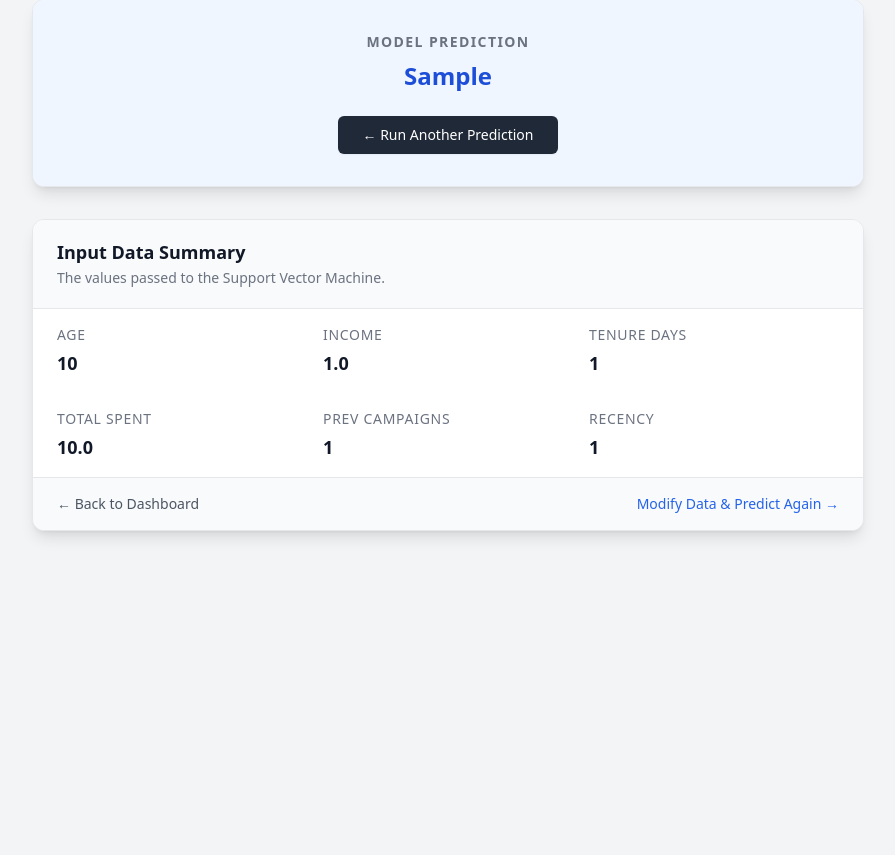
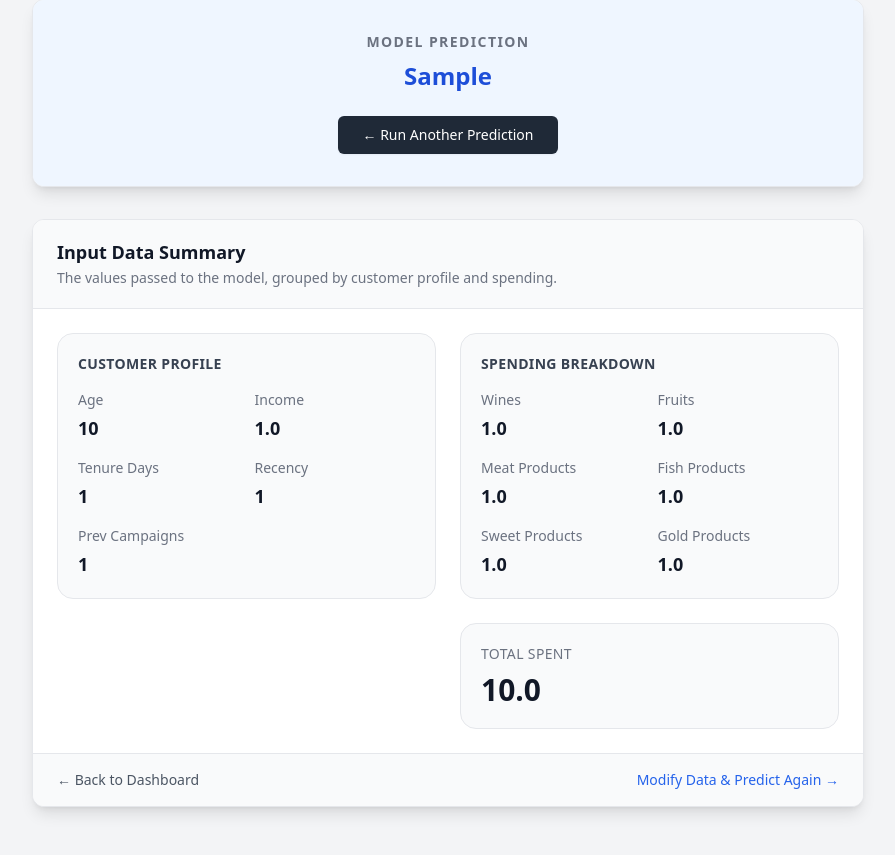
Before and after one commit to GraziellaMS21/Saavedra_Graziella, a Django app: page /predict/1/result/ in a window 1280 px wide. Shown: the part 141-996 px from the top of the page, without its empty margins (192-1087 px from the left). Before the commit the page ends 679 px from the top, so only its background shows below. Run offline with Django 5.2, Linux system fonts and the light colour scheme; tables that the repository leaves empty hold one stand-in row (values such as "Sample post"); some libraries are stand-ins or nearby versions.

Commit message:
the layout  improved

```diff
--- a/marketing/templates/marketing/result.html
+++ b/marketing/templates/marketing/result.html
@@ -53,95 +53,116 @@
             Input Data Summary
           </h3>
           <p class="mt-1 max-w-2xl text-sm text-gray-500">
-            The values passed to the Support Vector Machine.
+            The values passed to the model, grouped by customer profile and
+            spending.
           </p>
         </div>
 
-        <!-- <div class="px-6 py-4">
-                <dl class="grid grid-cols-1 sm:grid-cols-2 lg:grid-cols-3 gap-x-4 gap-y-8">
-                    {% for key, value in input_data.items %}
-                        <div class="sm:col-span-1">
-                            <dt class="text-sm font-medium text-gray-500 uppercase tracking-wider">
-                                {{ key }}
-                            </dt>
-                            <dd class="mt-1 text-lg font-bold text-gray-900">
-                                {{ value }}
-                            </dd>
-                        </div>
-                    {% endfor %}
-                </dl>
-            </div> -->
-
-        <!-- with db -->
-        <div class="px-6 py-4">
-          <dl
-            class="grid grid-cols-1 sm:grid-cols-2 lg:grid-cols-3 gap-x-4 gap-y-8"
+        <div class="px-6 py-6">
+          <div class="grid gap-6 lg:grid-cols-2">
+            <div class="space-y-6">
+              <div class="rounded-2xl border border-gray-200 bg-gray-50 p-5">
+                <h4
+                  class="text-sm font-semibold text-gray-700 uppercase tracking-wide"
                 >
-            <!-- Pulling directly from the database record -->
-            <div class="sm:col-span-1">
-              <dt
-                class="text-sm font-medium text-gray-500 uppercase tracking-wider"
-              >
-                Age
-              </dt>
-              <dd class="mt-1 text-lg font-bold text-gray-900">
+                  Customer Profile
+                </h4>
+                <dl class="mt-4 grid grid-cols-1 gap-4 sm:grid-cols-2">
+                  <div>
+                    <dt class="text-sm text-gray-500">Age</dt>
+                    <dd class="mt-1 text-lg font-semibold text-gray-900">
                       {{ record.Age }}
                     </dd>
                   </div>
-            <div class="sm:col-span-1">
-              <dt
-                class="text-sm font-medium text-gray-500 uppercase tracking-wider"
-              >
-                Income
-              </dt>
-              <dd class="mt-1 text-lg font-bold text-gray-900">
+                  <div>
+                    <dt class="text-sm text-gray-500">Income</dt>
+                    <dd class="mt-1 text-lg font-semibold text-gray-900">
                       {{ record.Income }}
                     </dd>
                   </div>
-            <div class="sm:col-span-1">
-              <dt
-                class="text-sm font-medium text-gray-500 uppercase tracking-wider"
-              >
-                Tenure Days
-              </dt>
-              <dd class="mt-1 text-lg font-bold text-gray-900">
+                  <div>
+                    <dt class="text-sm text-gray-500">Tenure Days</dt>
+                    <dd class="mt-1 text-lg font-semibold text-gray-900">
                       {{ record.Tenure_Days }}
                     </dd>
                   </div>
-            <div class="sm:col-span-1">
-              <dt
-                class="text-sm font-medium text-gray-500 uppercase tracking-wider"
-              >
-                Total Spent
-              </dt>
-              <dd class="mt-1 text-lg font-bold text-gray-900">
-                {{ record.Total_Spent }}
+                  <div>
+                    <dt class="text-sm text-gray-500">Recency</dt>
+                    <dd class="mt-1 text-lg font-semibold text-gray-900">
+                      {{ record.Recency }}
                     </dd>
                   </div>
-            <div class="sm:col-span-1">
-              <dt
-                class="text-sm font-medium text-gray-500 uppercase tracking-wider"
-              >
-                Prev Campaigns
-              </dt>
-              <dd class="mt-1 text-lg font-bold text-gray-900">
+                  <div class="sm:col-span-2">
+                    <dt class="text-sm text-gray-500">Prev Campaigns</dt>
+                    <dd class="mt-1 text-lg font-semibold text-gray-900">
                       {{ record.Prev_Campaigns }}
-              </dd>
-            </div>
-            <div class="sm:col-span-1">
-              <dt
-                class="text-sm font-medium text-gray-500 uppercase tracking-wider"
-              >
-                Recency
-              </dt>
-              <dd class="mt-1 text-lg font-bold text-gray-900">
-                {{ record.Recency }}
                     </dd>
                   </div>
                 </dl>
               </div>
+            </div>
+
+            <div class="space-y-6">
+              <div class="rounded-2xl border border-gray-200 bg-gray-50 p-5">
+                <h4
+                  class="text-sm font-semibold text-gray-700 uppercase tracking-wide"
+                >
+                  Spending Breakdown
+                </h4>
+                <dl class="mt-4 grid grid-cols-1 gap-4 sm:grid-cols-2">
+                  <div>
+                    <dt class="text-sm text-gray-500">Wines</dt>
+                    <dd class="mt-1 text-lg font-semibold text-gray-900">
+                      {{ record.MntWines }}
+                    </dd>
+                  </div>
+                  <div>
+                    <dt class="text-sm text-gray-500">Fruits</dt>
+                    <dd class="mt-1 text-lg font-semibold text-gray-900">
+                      {{ record.MntFruits }}
+                    </dd>
+                  </div>
+                  <div>
+                    <dt class="text-sm text-gray-500">Meat Products</dt>
+                    <dd class="mt-1 text-lg font-semibold text-gray-900">
+                      {{ record.MntMeatProducts }}
+                    </dd>
+                  </div>
+                  <div>
+                    <dt class="text-sm text-gray-500">Fish Products</dt>
+                    <dd class="mt-1 text-lg font-semibold text-gray-900">
+                      {{ record.MntFishProducts }}
+                    </dd>
+                  </div>
+                  <div>
+                    <dt class="text-sm text-gray-500">Sweet Products</dt>
+                    <dd class="mt-1 text-lg font-semibold text-gray-900">
+                      {{ record.MntSweetProducts }}
+                    </dd>
+                  </div>
+                  <div>
+                    <dt class="text-sm text-gray-500">Gold Products</dt>
+                    <dd class="mt-1 text-lg font-semibold text-gray-900">
+                      {{ record.MntGoldProds }}
+                    </dd>
+                  </div>
+                </dl>
+              </div>
+
+              <div class="rounded-2xl border border-gray-200 bg-gray-50 p-5">
+                <dt class="text-sm text-gray-500 uppercase tracking-wide">
+                  Total Spent
+                </dt>
+                <dd class="mt-2 text-3xl font-extrabold text-gray-900">
+                  {{ record.Total_Spent }}
+                </dd>
+              </div>
+            </div>
+          </div>
+        </div>
+
         <div
-          class="bg-gray-50 px-6 py-4 border-t border-gray-200 flex justify-between"
+          class="bg-gray-50 px-6 py-4 border-t border-gray-200 flex flex-col gap-3 sm:flex-row sm:justify-between sm:items-center"
         >
           <a
             href="{% url 'dashboard' %}"
@@ -149,7 +170,6 @@
             >&larr; Back to Dashboard</a
           >
 
-          <!-- This links to the EDIT URL for this specific record -->
           <a
             href="{% url 'edit_predict' record.id %}"
             class="text-sm font-medium text-blue-600 hover:text-blue-500"
--- a/marketing/views.py
+++ b/marketing/views.py
@@ -85,6 +85,8 @@
 
 # with database
 # marketing/views.py
+import csv
+import io
 import os
 import joblib
 import pandas as pd
@@ -92,6 +94,7 @@ from django.shortcuts import render, redirect, get_object_or_404
 from django.conf import settings
 from .forms import MarketingPredictionForm
 from .models import CustomerPrediction
+from .ml_utils import predict_result
 
 # 1. Define paths to your models (Update these filenames if yours are different!)
 MODEL_DIR = os.path.join(settings.BASE_DIR, 'marketing', 'ml_models')
@@ -110,10 +113,128 @@ try:
 except FileNotFoundError as e:
     print(f"WARNING: ML files missing. {e}")
 
+
+def normalize_field_name(name: str) -> str:
+    return name.strip().lower().replace(' ', '').replace('-', '').replace('.', '')
+
+
+def coerce_value(field, value):
+    if value is None or value == '':
+        return None
+
+    internal_type = field.get_internal_type()
+    if internal_type in ('IntegerField', 'BigIntegerField', 'SmallIntegerField', 'PositiveIntegerField', 'PositiveSmallIntegerField'):
+        return int(value)
+    if internal_type in ('FloatField', 'DecimalField'):
+        return float(value)
+    if internal_type in ('BooleanField', 'NullBooleanField'):
+        return value.lower() in ('1', 'true', 'yes', 'on')
+    return value
+
+
 def dashboard_view(request):
-    """Shows the table of all saved predictions."""
+    """Shows the table of all saved predictions and handles CSV import and bulk delete."""
+    import_message = None
+    import_errors = []
+    delete_message = None
+    delete_errors = []
+
+    if request.method == 'POST':
+        if 'csv_file' in request.FILES:
+            csv_file = request.FILES.get('csv_file')
+            if csv_file is None:
+                import_errors.append('Please upload a CSV file to import.')
+            else:
+                try:
+                    decoded = csv_file.read().decode('utf-8-sig')
+                    reader = csv.DictReader(io.StringIO(decoded))
+
+                    if reader.fieldnames is None:
+                        raise ValueError('CSV file appears to be empty or malformed.')
+
+                    model_fields = {
+                        field.name: field
+                        for field in CustomerPrediction._meta.get_fields()
+                        if getattr(field, 'concrete', False) and not field.auto_created
+                    }
+                    field_map = {normalize_field_name(name): name for name in model_fields}
+                    field_map['id'] = 'id'
+
+                    created = 0
+                    updated = 0
+                    skipped = 0
+
+                    for row_number, row in enumerate(reader, start=1):
+                        if not any(value and value.strip() for value in row.values() if value is not None):
+                            skipped += 1
+                            continue
+
+                        normalized_row = {
+                            field_map.get(normalize_field_name(key), key): value.strip()
+                            for key, value in row.items()
+                            if value is not None and value.strip() != ''
+                        }
+
+                        try:
+                            is_new = True
+                            if 'id' in normalized_row:
+                                try:
+                                    record = CustomerPrediction.objects.get(pk=int(normalized_row['id']))
+                                    is_new = False
+                                except (CustomerPrediction.DoesNotExist, ValueError):
+                                    record = CustomerPrediction()
+                            else:
+                                record = CustomerPrediction()
+
+                            for field_name, field in model_fields.items():
+                                if field_name in ('prediction_result', 'created_at'):
+                                    continue
+                                if field_name in normalized_row:
+                                    setattr(record, field_name, coerce_value(field, normalized_row[field_name]))
+
+                            record.prediction_result = predict_result({
+                                field_name: getattr(record, field_name)
+                                for field_name in model_fields
+                                if field_name not in ('prediction_result', 'created_at')
+                                and getattr(record, field_name) is not None
+                            })
+                            record.save()
+
+                            if is_new:
+                                created += 1
+                            else:
+                                updated += 1
+                        except Exception as row_exc:
+                            skipped += 1
+                            import_errors.append(f'Row {row_number}: {row_exc}')
+
+                    import_message = f'CSV import complete: {created} created, {updated} updated, {skipped} skipped.'
+                except Exception as exc:
+                    import_errors.append(str(exc))
+
+        elif request.POST.get('delete_selected') is not None:
+            selected_ids = request.POST.getlist('selected_ids')
+            if not selected_ids:
+                delete_errors.append('No records selected for deletion.')
+            else:
+                deleted_count = 0
+                for index, id_value in enumerate(selected_ids, start=1):
+                    try:
+                        record = CustomerPrediction.objects.get(pk=int(id_value))
+                        record.delete()
+                        deleted_count += 1
+                    except Exception as exc:
+                        delete_errors.append(f'Selected row {index} (id={id_value}): {exc}')
+                delete_message = f'{deleted_count} selected record(s) deleted.'
+
     predictions = CustomerPrediction.objects.all().order_by('-created_at')
-    return render(request, 'marketing/dashboard.html', {'predictions': predictions})
+    return render(request, 'marketing/dashboard.html', {
+        'predictions': predictions,
+        'import_message': import_message,
+        'import_errors': import_errors,
+        'delete_message': delete_message,
+        'delete_errors': delete_errors,
+    })
 
 def predict_view(request, pk=None):
     """Handles BOTH adding new predictions and editing existing ones."""
```
Also changed, not shown: marketing/management/commands/import_csv.py (added, +104 -0 lines), marketing/ml_utils.py (added, +49 -0 lines), marketing/templates/marketing/dashboard.html (+110 -3 lines), marketing/management/__init__.py (added). Lines whose indentation alone changed are shown as unchanged.
